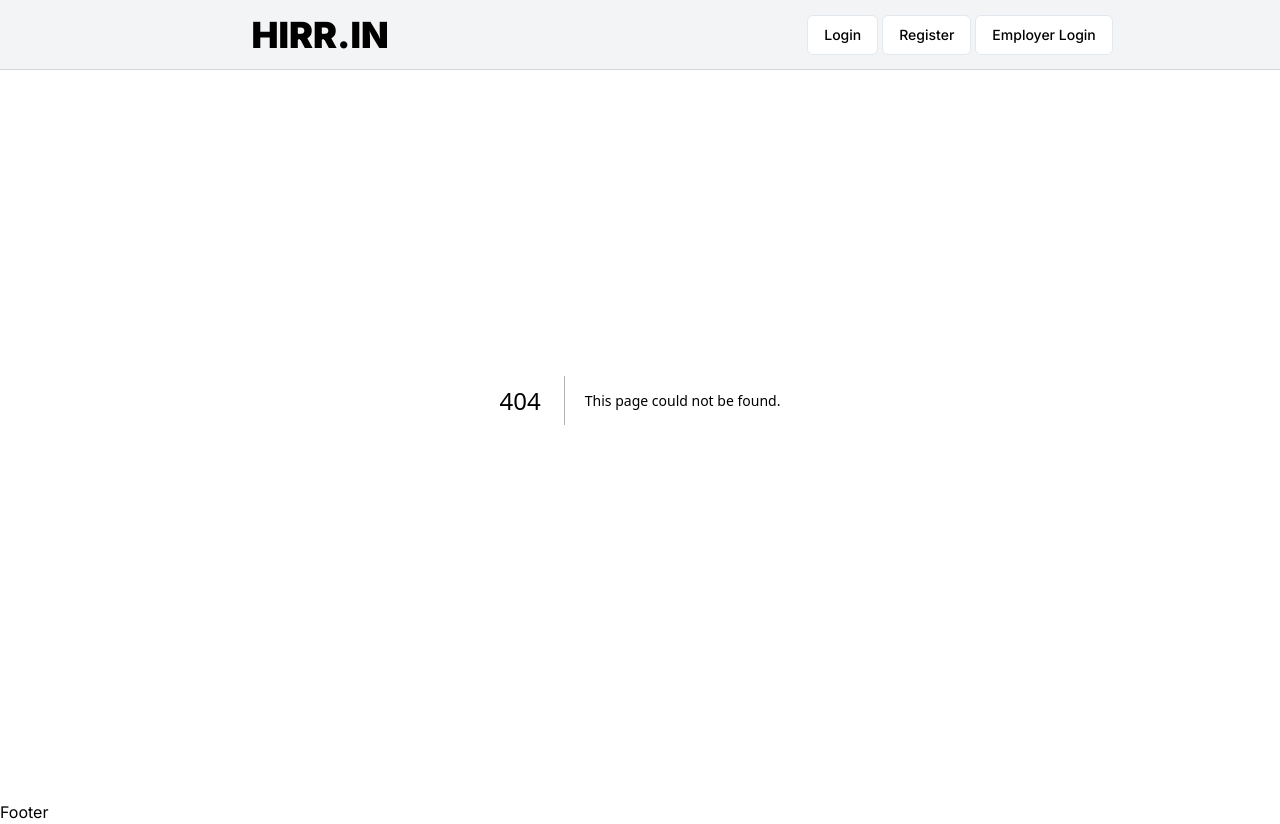
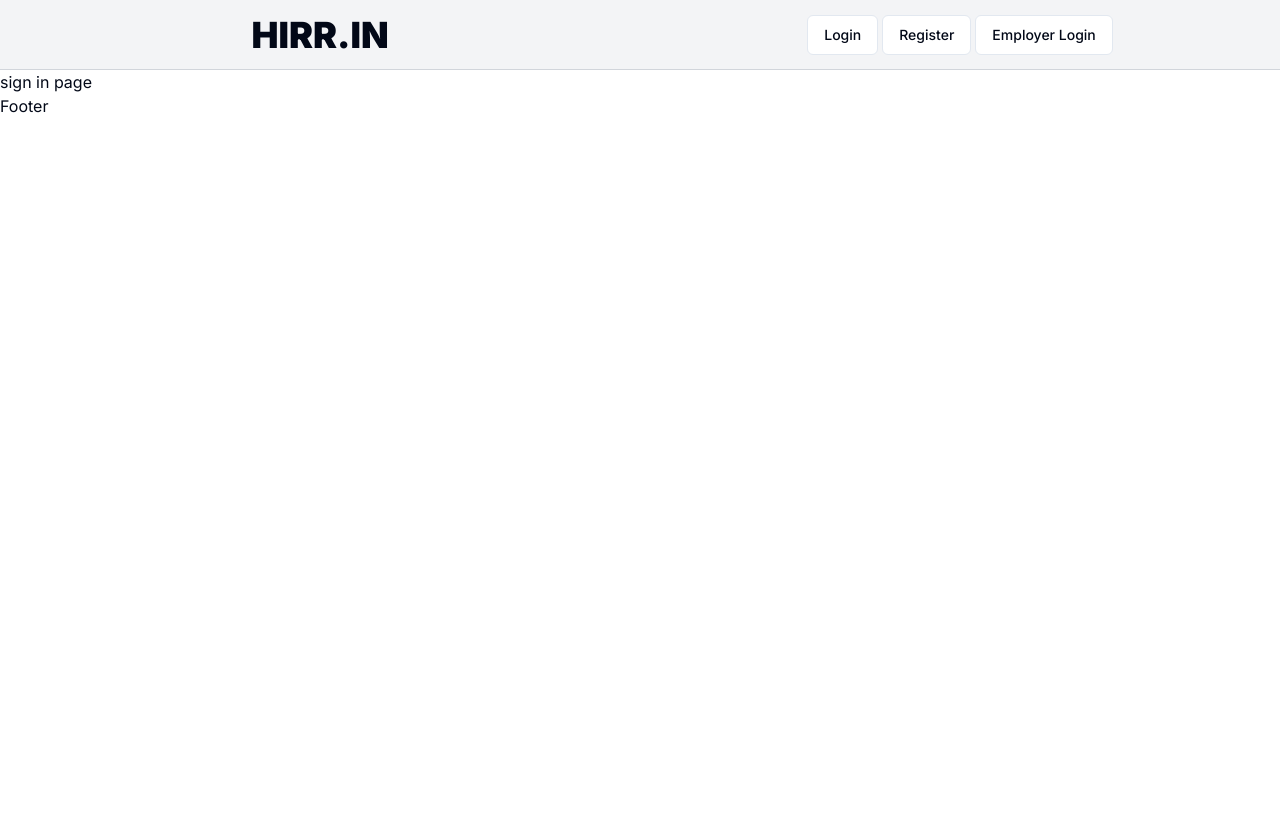
Before and after one commit to raghavtandon13/nextjs-hirrin, a Next.js app: page /signin in a window 1280 px wide. Before the commit this address had no page. After the commit the page ends 800 px from the top, so only its background shows below. Built offline with nearby package versions, Linux system fonts and the light colour scheme.

Commit message:
intercepting routes

```diff
--- a/package.json
+++ b/package.json
@@ -15,6 +15,7 @@
     "clsx": "^2.1.0",
     "lucide-react": "^0.312.0",
     "next": "14.0.4",
+    "next-themes": "^0.2.1",
     "react": "^18",
     "react-dom": "^18",
     "tailwind-merge": "^2.2.0",
--- /dev/null
+++ b/src/app/@authModal/(.)signin/page.tsx
@@ -0,0 +1,9 @@
+import React from "react";
+
+const page = () => {
+  return <div className=" pt-[70px]">
+    <h1>Intercepting now </h1>
+    </div>;
+};
+
+export default page;
--- /dev/null
+++ b/src/app/@authModal/default.tsx
@@ -0,0 +1,3 @@
+export default function Default() {
+  return null;
+}
--- a/src/app/globals.css
+++ b/src/app/globals.css
@@ -36,7 +36,7 @@
   }
 
   .dark {
-    --background: 222.2 84% 4.9%;
+    --background: 240 6% 10%;
     --foreground: 210 40% 98%;
 
     --card: 222.2 84% 4.9%;
@@ -70,6 +70,7 @@
   * {
     @apply border-border;
   }
+
   body {
     @apply bg-background text-foreground;
   }
--- a/src/app/layout.tsx
+++ b/src/app/layout.tsx
@@ -3,6 +3,7 @@ import { Inter } from "next/font/google";
 import "./globals.css";
 import Navbar from "@/components/navbar/Navbar";
 import Footer from "@/components/footer/Footer";
+// import { Providers } from "./providers";
 
 const inter = Inter({ subsets: ["latin"] });
 
@@ -11,14 +12,17 @@ export const metadata: Metadata = {
   description: "Generated by create next app",
 };
 
-export default function RootLayout({ children }: { children: React.ReactNode }) {
+export default function RootLayout({ children, authModal }: { children: React.ReactNode; authModal: React.ReactNode }) {
   return (
     <html lang="en">
-      <body className={inter.className}>
-        <Navbar></Navbar>
-        {children}
-        <Footer></Footer>
-      </body>
+      {/* <Providers> */}
+        <body className={`${inter.className}`}>
+          <Navbar></Navbar>
+          {authModal}
+          {children}
+          <Footer></Footer>
+        </body>
+      {/* </Providers> */}
     </html>
   );
 }
--- a/src/app/page.tsx
+++ b/src/app/page.tsx
@@ -1,5 +1,10 @@
+
 import Image from "next/image";
 
 export default function Home() {
-  return <main className="flex min-h-screen flex-col items-center justify-between p-24"></main>;
+  return (
+    <main className="flex min-h-screen flex-col items-center justify-between">
+
+    </main>
+  );
 }
--- /dev/null
+++ b/src/app/providers.tsx
@@ -0,0 +1,11 @@
+"use client";
+
+import { ThemeProvider } from "next-themes";
+
+export function Providers({ children }: { children: React.ReactNode }) {
+  return (
+    <ThemeProvider attribute="class" defaultTheme="light" enableSystem>
+      {children}
+    </ThemeProvider>
+  );
+}
--- /dev/null
+++ b/src/app/signin/page.tsx
@@ -0,0 +1,11 @@
+import React from "react";
+
+const page = () => {
+  return (
+    <div className=" pt-[70px]">
+      <h1>sign in page</h1>
+    </div>
+  );
+};
+
+export default page;
--- /dev/null
+++ b/src/components/ThemeSwitch.tsx
@@ -0,0 +1,25 @@
+"use client";
+
+import { useTheme } from "next-themes";
+import { Moon, Sun } from "lucide-react";
+import { Button } from "./ui/button";
+
+export default function ThemeSwitch() {
+  const { setTheme, resolvedTheme } = useTheme();
+
+  if (resolvedTheme === "dark") {
+    return (
+      <Button onClick={() => setTheme("light")} variant={"outline"}>
+        <Sun  />
+      </Button>
+    );
+  }
+
+  if (resolvedTheme === "light") {
+    return (
+      <Button onClick={() => setTheme("dark")} variant={"outline"}>
+        <Moon   />
+      </Button>
+    );
+  }
+}
--- a/src/components/navbar/Navbar.tsx
+++ b/src/components/navbar/Navbar.tsx
@@ -3,6 +3,8 @@
 import React, { useState } from "react";
 import { Button } from "../ui/button";
 import { AlignJustify, X } from "lucide-react";
+import ThemeSwitch from "@/components/ThemeSwitch";
+import Link from "next/link";
 
 const Navbar = () => {
   const [isDrawerOpen, setIsDrawerOpen] = useState(false);
@@ -12,36 +14,46 @@ const Navbar = () => {
   };
   return (
     <>
-      <div className="fixed w-full flex h-[70px] bg-gray-100 border-b border-gray-300">
+      <div className="fixed w-full flex h-[70px] bg-gray-100 border-b border-gray-300 dark:bg-background dark:border-gray-700">
         <div className="flex flex-1 items-center justify-center">
-          <h1 className="text-2xl sm:text-4xl font-black">HIRR.IN</h1>
+          <Link href="/">
+            <h1 className="text-2xl sm:text-4xl font-black dark:text-white">HIRR.IN</h1>
+          </Link>
         </div>
         <div className="flex flex-1 items-center justify-center gap-1">
           <div className="hidden sm:flex flex-1 items-center justify-center gap-1">
-            <Button variant={"outline"}>Login</Button>
+            <ThemeSwitch />
+
+            <Link href="/signin">
+              <Button variant={"outline"}>Login</Button>
+            </Link>
             <Button variant={"outline"}>Register</Button>
             <Button variant={"outline"}>Employer Login</Button>
           </div>
           <div className="flex w-full flex-1 items-center justify-end pr-10 gap-1 sm:hidden">
             <Button variant={"ghost"}>
-              <AlignJustify onClick={toggleDrawer} />
+              <AlignJustify className="dark:text-white" onClick={toggleDrawer} />
             </Button>
           </div>
         </div>
         <div
           className={`fixed transition-all duration-300 top-0  ${
             isDrawerOpen ? "right-0" : "right-[-60vw]"
-          } bottom-0 w-[60vw] bg-gray-100 border-l border-gray-300`}
+          } bottom-0 w-[60vw] bg-gray-100 border-l border-gray-300 dark:bg-zinc-900 dark:border-gray-700`}
         >
-          <div className="flex w-full h-[70px] items-center justify-end gap-1 pr-10 bg-gray-100 border-none border-gray-300">
+          <div className="flex w-full h-[70px] items-center justify-end gap-1 pr-10  border-none border-gray-300">
             <Button variant={"ghost"}>
-              <X onClick={toggleDrawer} />
+              <X className="text-black dark:text-white" onClick={toggleDrawer} />
             </Button>
           </div>
           <div className="flex flex-col items-stretch justify-start w-full h-full p-10 gap-4 ">
-            <Button variant={"outline"}>Login</Button>
+            <Link href="/signin">
+              <Button variant={"outline"}>Login</Button>
+            </Link>
             <Button variant={"outline"}>Register</Button>
             <Button variant={"outline"}>Employer Login</Button>
+
+            <ThemeSwitch />
           </div>
         </div>
       </div>
--- a/src/components/ui/button.tsx
+++ b/src/components/ui/button.tsx
@@ -11,7 +11,8 @@ const buttonVariants = cva(
       variant: {
         default: "bg-primary text-primary-foreground hover:bg-primary/90",
         destructive: "bg-destructive text-destructive-foreground hover:bg-destructive/90",
-        outline: "border border-input bg-background hover:bg-accent hover:text-accent-foreground",
+        outline:
+          "border border-input bg-background hover:bg-accent hover:text-accent-foreground",
         secondary: "bg-secondary text-secondary-foreground hover:bg-secondary/80",
         ghost: "hover:bg-accent hover:text-accent-foreground",
         link: "text-primary underline-offset-4 hover:underline",
```
Also changed, not shown: 1 other file (tests, documents, lock files or other folders).
